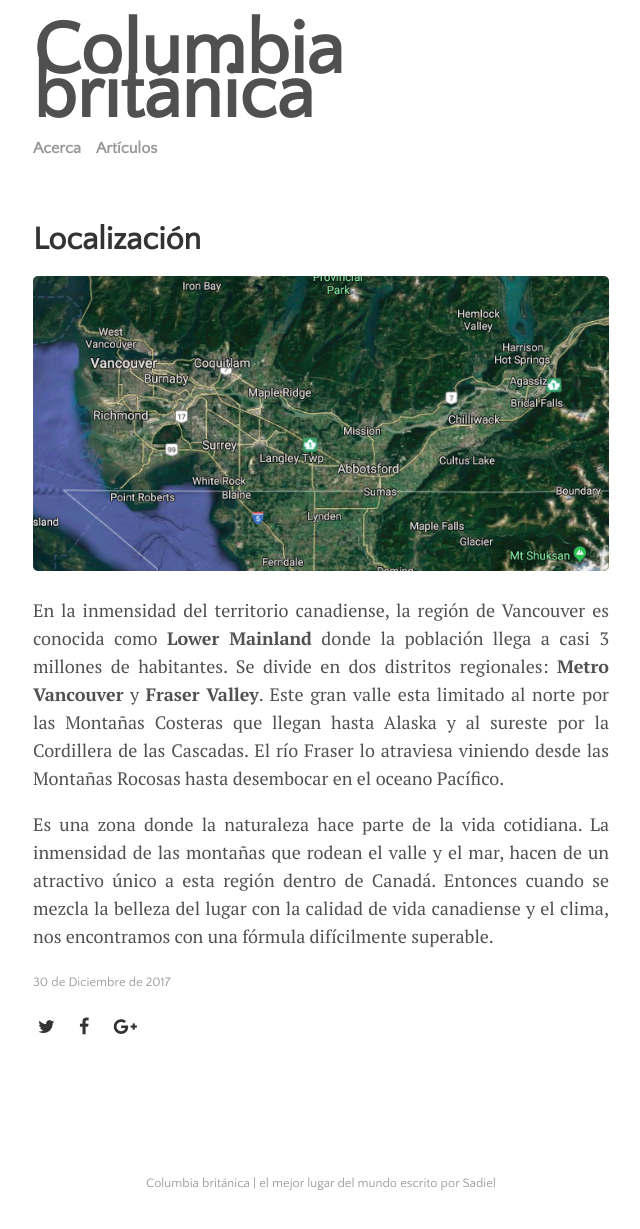
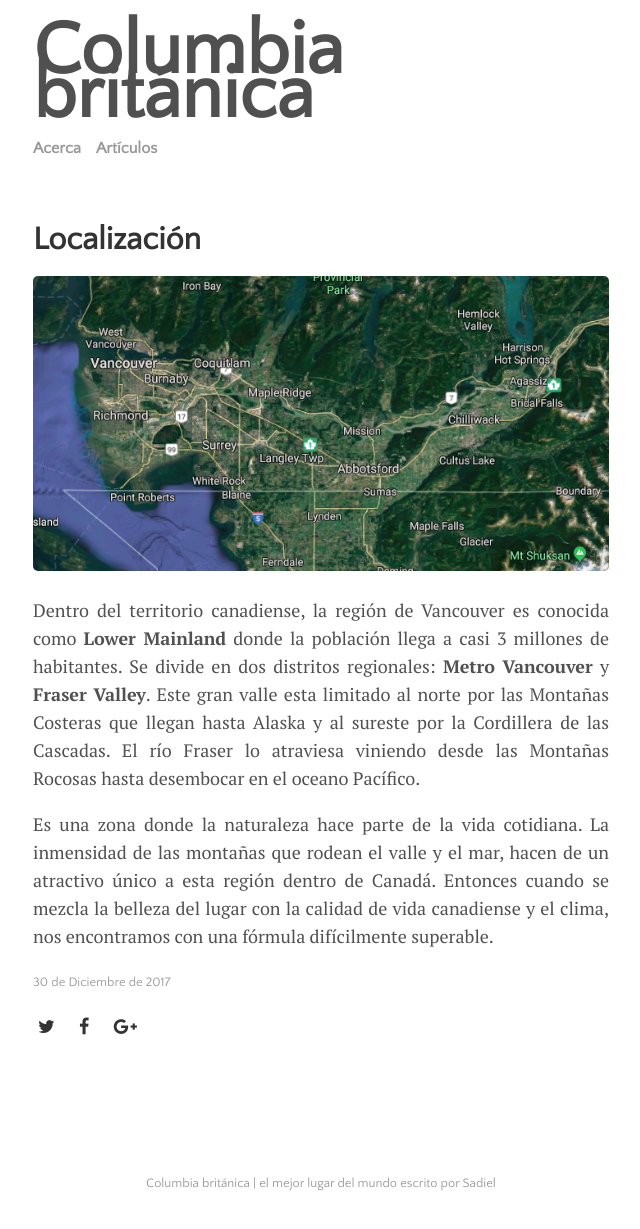
Before and after one commit to sadiel/blog, a Jekyll site: the page built from _posts/2017-12-29-localizacion.md, in a window 1280 px wide. Shown: the whole page, without its empty margins (319-959 px from the left). Built offline with Jekyll 4.4.1, drawn with Linux system fonts in a browser that asks for light colours; nearby versions of some CDN libraries.

Commit message:
Fix localizacion post

```diff
--- a/_posts/2017-12-29-localizacion.md
+++ b/_posts/2017-12-29-localizacion.md
@@ -8,6 +8,6 @@ date: 2017-12-29 19:00:00 -0500
 image: LowerMainland.png
 ---
 
-En la inmensidad del territorio canadiense, la región de Vancouver es conocida como <strong>Lower Mainland</strong> donde la población llega a casi 3 millones de habitantes. Se divide en dos distritos regionales: <strong>Metro Vancouver</strong> y <strong>Fraser Valley</strong>. Este gran valle esta limitado al norte por las Montañas Costeras que llegan hasta Alaska y al sureste por la Cordillera de las Cascadas. El río Fraser lo atraviesa viniendo desde las Montañas Rocosas hasta desembocar en el oceano Pacífico.
+Dentro del territorio canadiense, la región de Vancouver es conocida como <strong>Lower Mainland</strong> donde la población llega a casi 3 millones de habitantes. Se divide en dos distritos regionales: <strong>Metro Vancouver</strong> y <strong>Fraser Valley</strong>. Este gran valle esta limitado al norte por las Montañas Costeras que llegan hasta Alaska y al sureste por la Cordillera de las Cascadas. El río Fraser lo atraviesa viniendo desde las Montañas Rocosas hasta desembocar en el oceano Pacífico.
 
 Es una zona donde la naturaleza hace parte de la vida cotidiana. La inmensidad de las montañas que rodean el valle y el mar, hacen de un atractivo único a esta región dentro de Canadá. Entonces cuando se mezcla la belleza del lugar con la calidad de vida canadiense y el clima, nos encontramos con una fórmula difícilmente superable.
```
